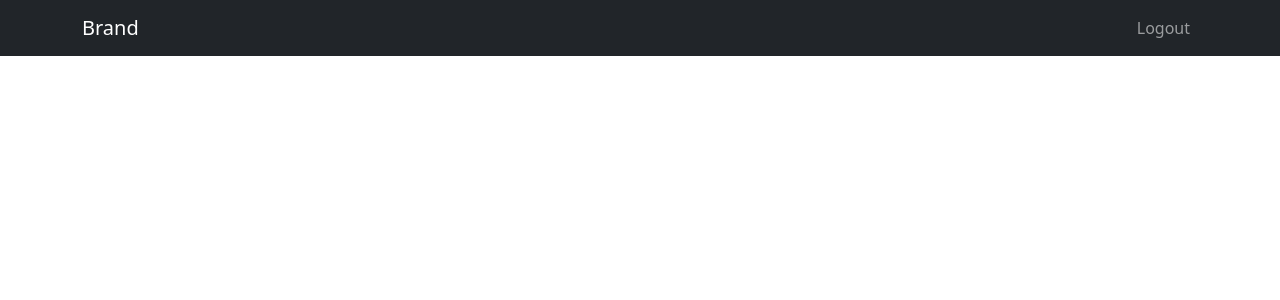
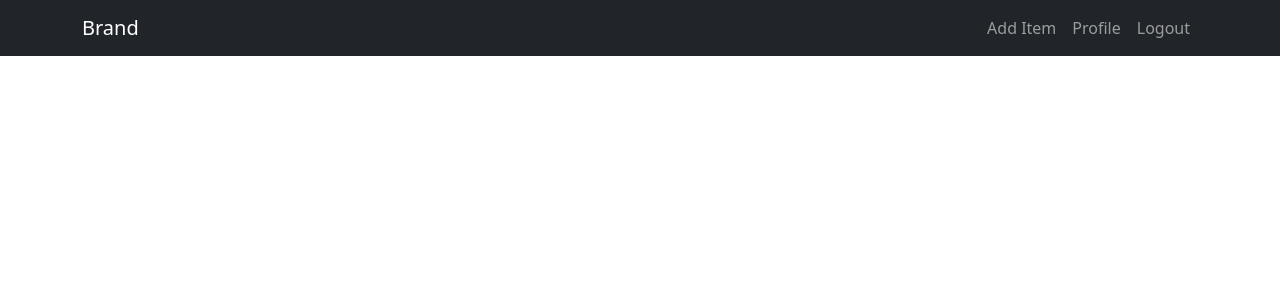
Before and after one commit to berkehanorhon/BarterSwap, a Flask app: page / in a window 1280 px wide. Shown: the top 300 px of the page. Run offline with Flask 3, Linux system fonts and the light colour scheme; the visitor is signed in with stand-in values (Sample User, id 1).

Commit message:
navbar customized

```diff
--- a/templates/base.html
+++ b/templates/base.html
@@ -17,6 +17,12 @@
             <div class="collapse navbar-collapse" id="navbarSupportedContent">
                 <ul class="navbar-nav ms-auto mb-2 mb-lg-0">
                     {% if session['user_id'] %}
+                        <li class="nav-item">
+                            <a class="nav-link" href="{{ url_for('user_handlers.logout') }}">Add Item</a>
+                        </li>
+                        <li class="nav-item">
+                            <a class="nav-link" href="{{ url_for('user_handlers.logout') }}">Profile</a>
+                        </li>
                         <li class="nav-item">
                             <a class="nav-link" href="{{ url_for('user_handlers.logout') }}">Logout</a>
                         </li>
```
